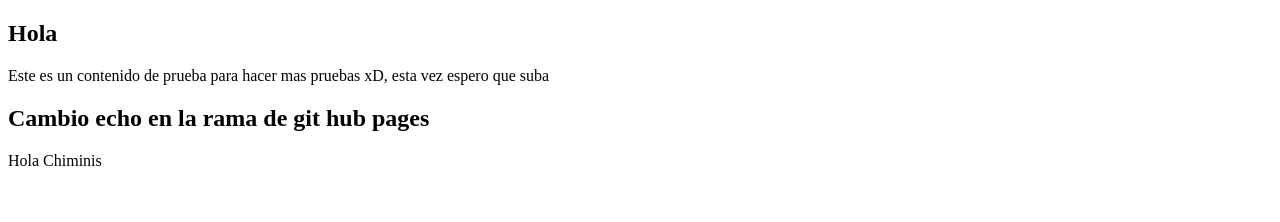
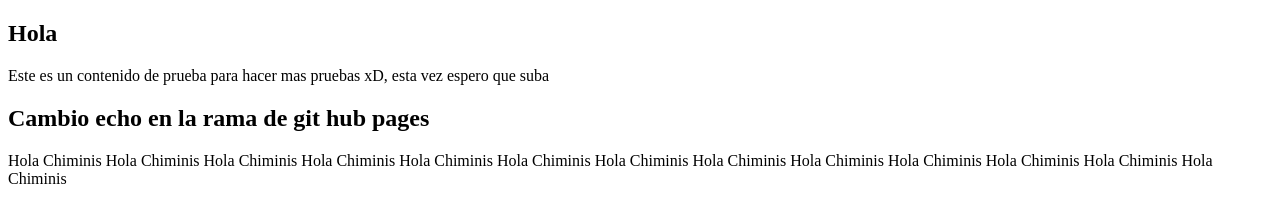
Before and after one commit to antoniovelazquezv/repochingon, a plain HTML site: page index.html in a window 1280 px wide. Drawn offline with Linux system fonts and the light colour scheme.

Commit message:
10 chiminis

```diff
--- a/index.html
+++ b/index.html
@@ -18,6 +18,19 @@
 	</h2>
 
 	<span>Hola Chiminis</span>
+	<span>Hola Chiminis</span>
+	<span>Hola Chiminis</span>
+	<span>Hola Chiminis</span>
+	<span>Hola Chiminis</span>
+	<span>Hola Chiminis</span>
+	<span>Hola Chiminis</span>
+	<span>Hola Chiminis</span>
+	<span>Hola Chiminis</span>
+	<span>Hola Chiminis</span>
+	<span>Hola Chiminis</span>
+	<span>Hola Chiminis</span>
+	<span>Hola Chiminis</span>
+
 
 
 </body>
```
